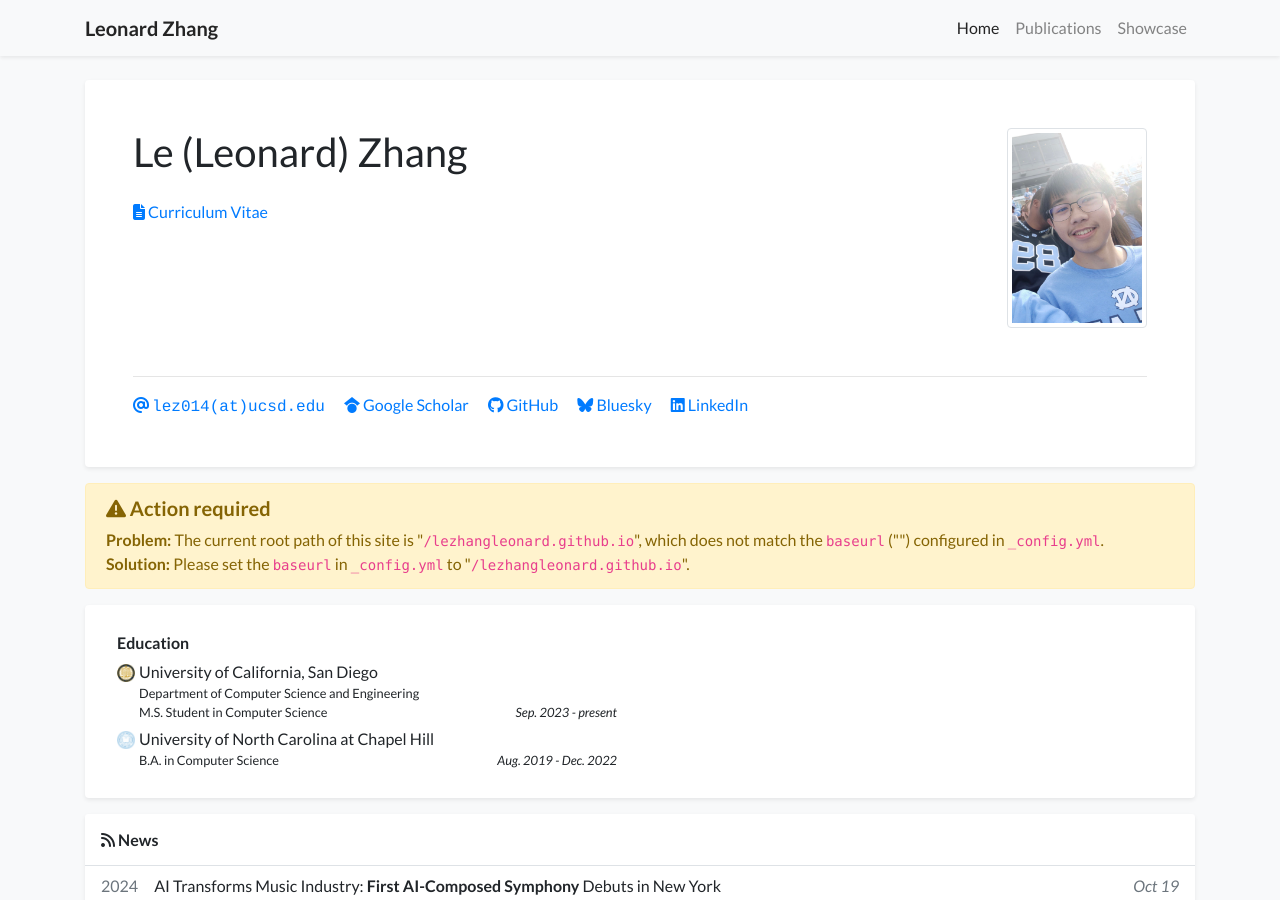
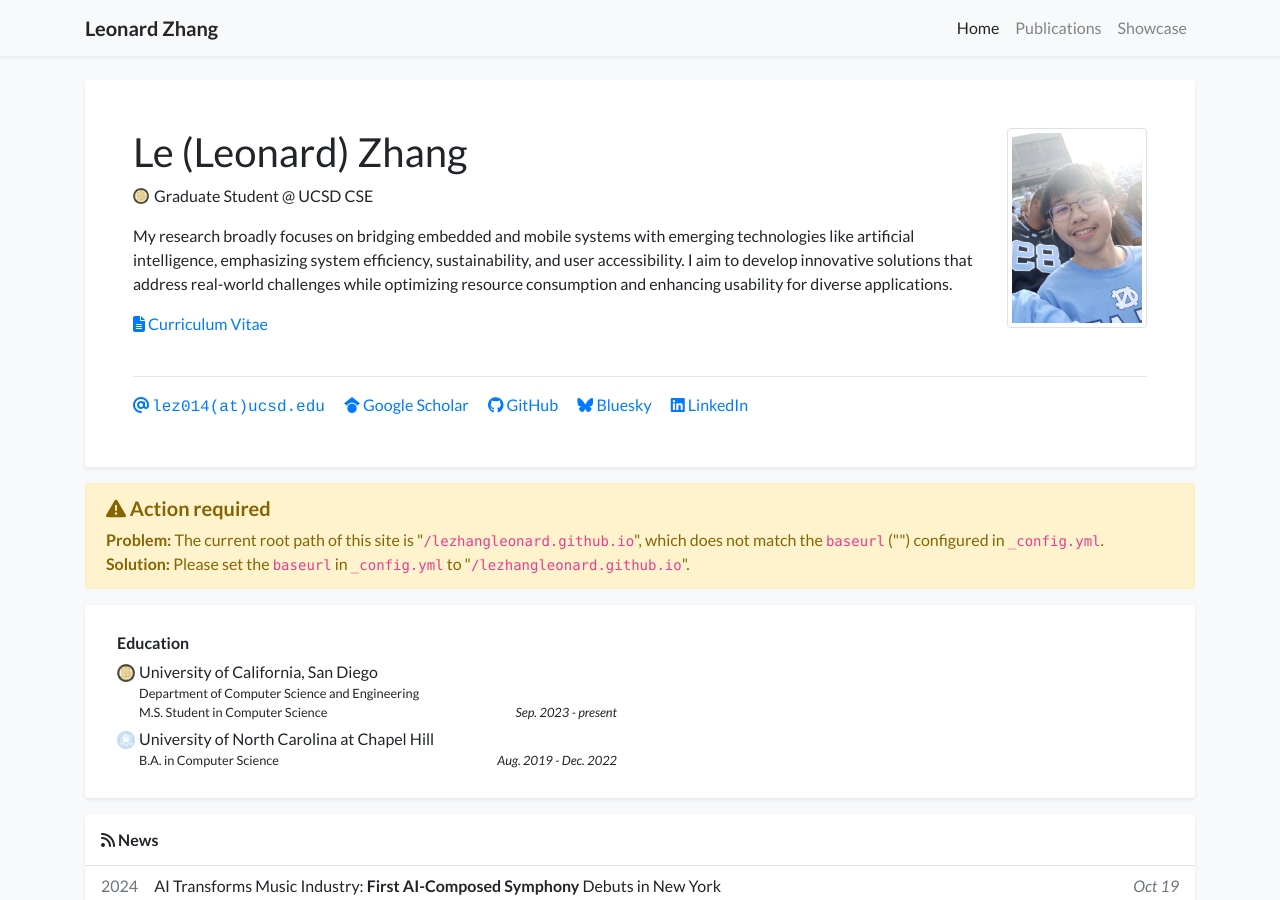
Before and after one commit to lezhangleonard/lezhangleonard.github.io, a Jekyll site: the page built from index.html, in a window 1280 px wide and 900 px high. Built offline with Jekyll 4.4.1, drawn with Linux system fonts in a browser that asks for light colours; nearby versions of some CDN libraries; a style sheet for code colours, icons or effects is not loaded.

Commit message:
Update profile.yml

```diff
--- a/_data/profile.yml
+++ b/_data/profile.yml
@@ -1,6 +1,10 @@
 primary_name: "Le (Leonard) Zhang"
 secondary_name: ""
 navbar_name: "Leonard Zhang"
+
+positions:
+- logo: /assets/images/badges/ucsd.png
+  name: Graduate Student @ UCSD CSE
 
 email: "lez014@ucsd.edu"
 cv_link: "/assets/Leonard_Zhang_CV.pdf"
@@ -13,10 +17,8 @@ linkedin: le-leonard-zhang
 short_bio_text_justify: false
 short_bio: >-
   <p>
-
-  </p>
-  <p>
-
+    My research broadly focuses on bridging embedded and mobile systems with emerging technologies like artificial intelligence, emphasizing system efficiency, sustainability, and user accessibility.
+    I aim to develop innovative solutions that address real-world challenges while optimizing resource consumption and enhancing usability for diverse applications.
   </p>
 
 portrait_url: /assets/images/photos/portrait.jpg
```
